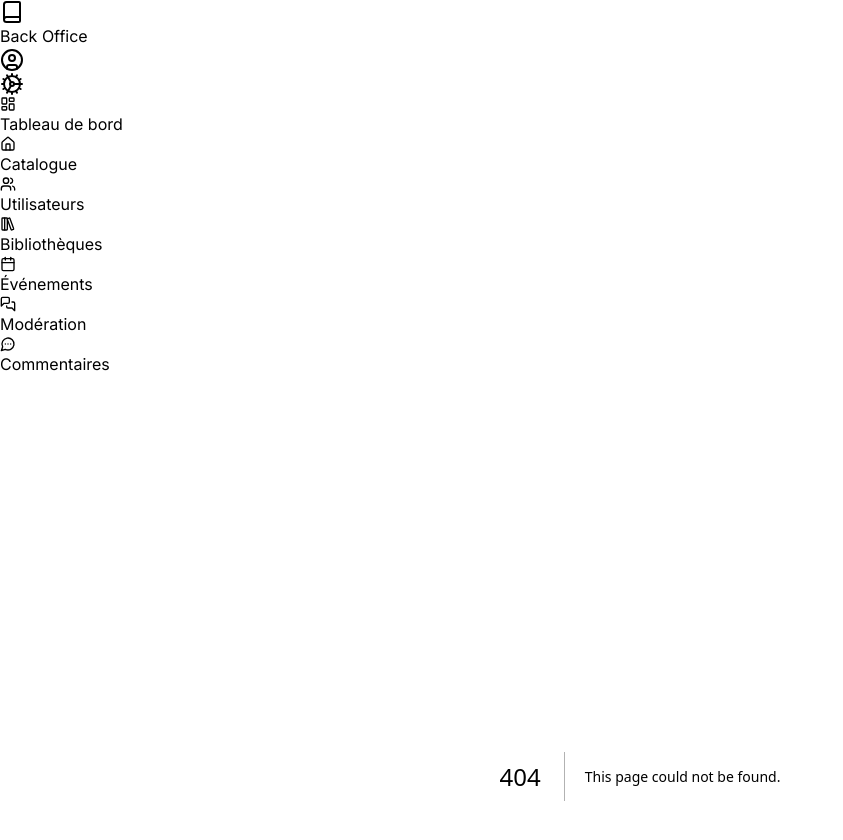
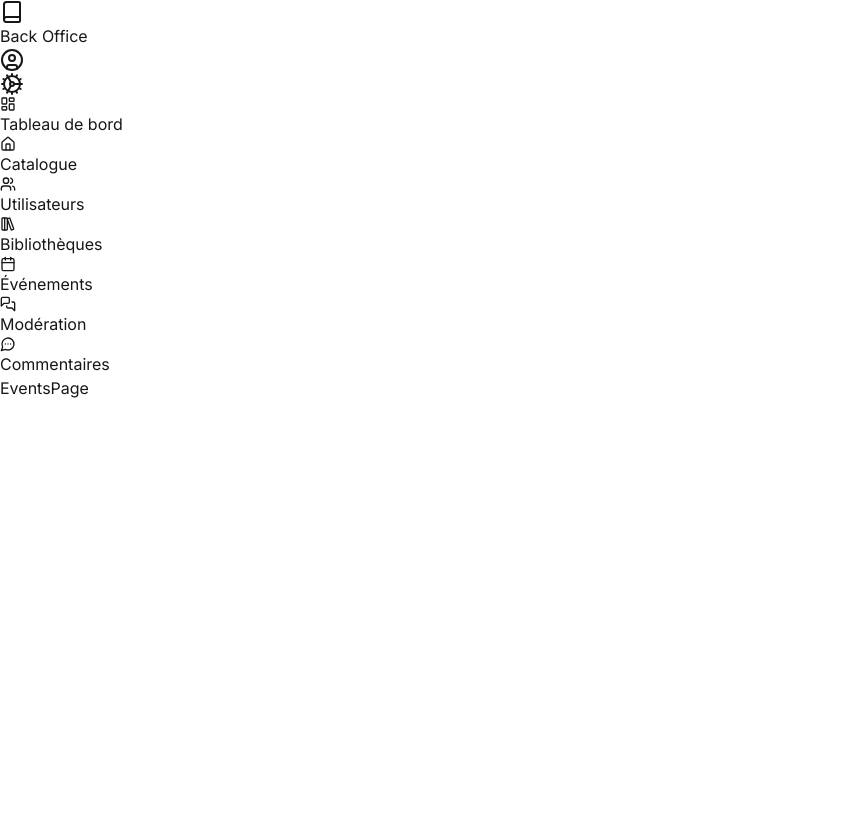
Before and after one commit to BiblioCorner/backoffice_bibliocorner, a Next.js app: page /catalog/events in a window 1280 px wide. Before the commit this address had no page. Shown: the top 840 px of the page, without its empty margins (0-843 px from the left). Built offline with nearby package versions, Linux system fonts and the light colour scheme.

Commit message:
✨ Add Events page and update Sidebar link to point to /catalog/events

```diff
--- /dev/null
+++ b/src/app/catalog/events/page.js
@@ -0,0 +1,9 @@
+import React from 'react'
+
+const EventsPage = () => {
+  return (
+    <div>EventsPage</div>
+  )
+}
+
+export default EventsPage
--- a/src/components/partials/Sidebar/index.js
+++ b/src/components/partials/Sidebar/index.js
@@ -53,7 +53,7 @@ const Sidebar = () => {
               </li>
               <li>
                 <Link
-                  href="#"
+                  href="/catalog/events"
                   className="flex items-center gap-2 p-4 hover:bg-gray-200"
                 >
                   <Calendar size={16} />
```
